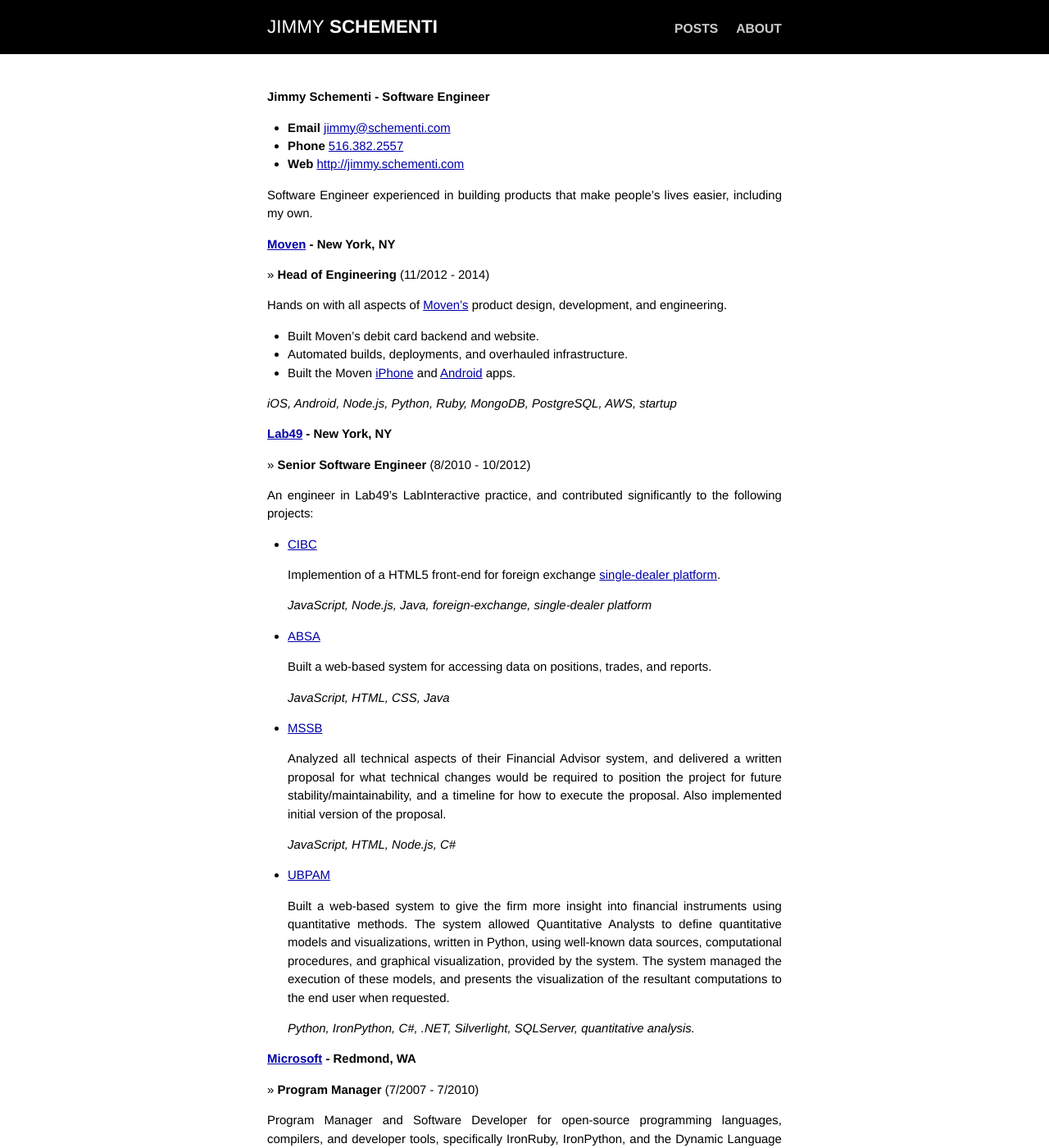
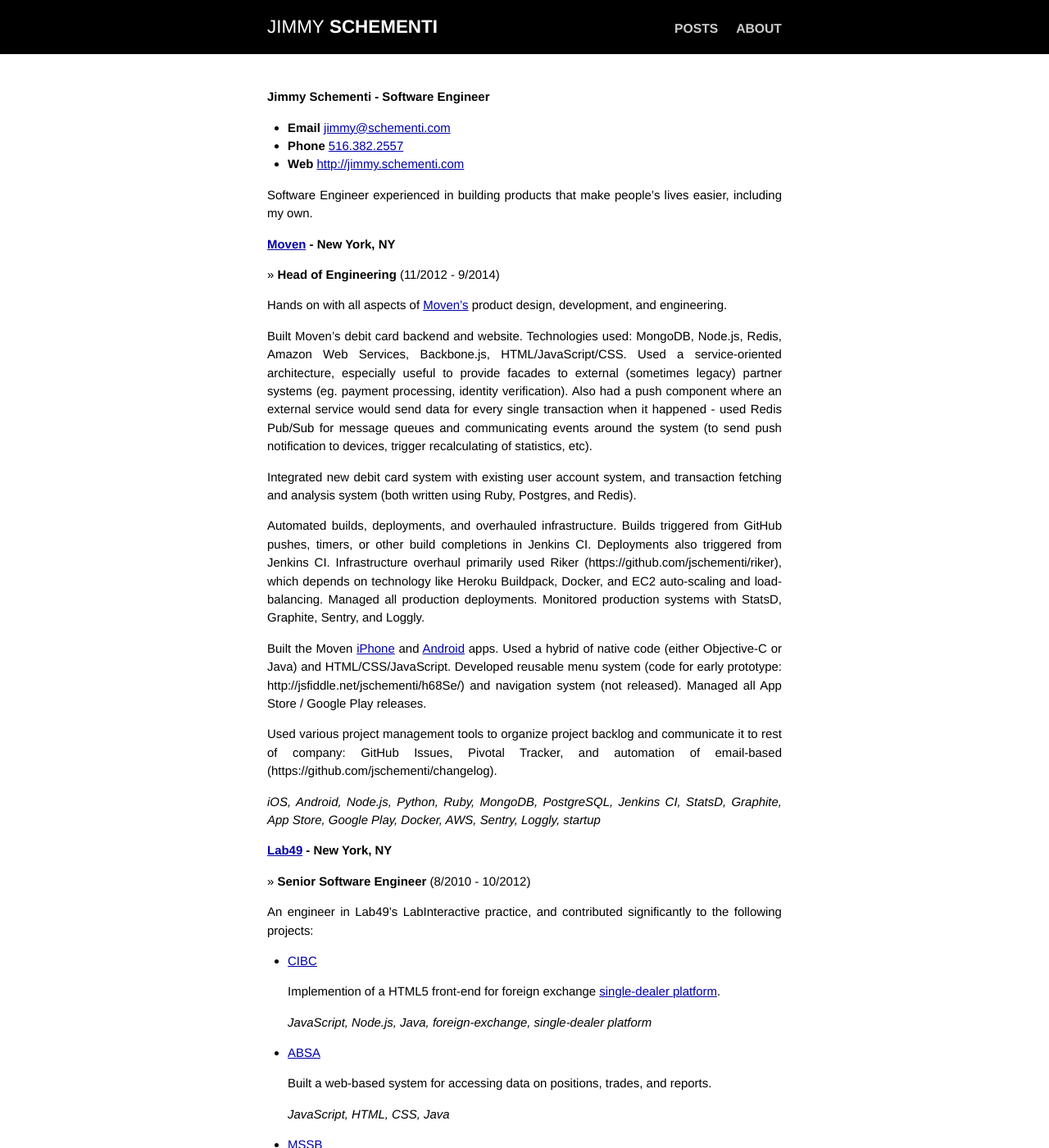
Before and after one commit to jschementi/jschementi.github.io, a Jekyll site: the page built from resume/index.md, in a window 1280 px wide and 1400 px high. Shown: the whole window at 82% size. Built offline with Jekyll 4.4.1, drawn with Linux system fonts in a browser that asks for light colours; Markdown is read by kramdown in place of the engine named in the settings.

Commit message:
Update resume

```diff
--- a/resume/index.md
+++ b/resume/index.md
@@ -13,17 +13,45 @@ easier, including my own.
 
 ### [Moven](http://moven.com) - New York, NY
 
-&raquo; **Head of Engineering** (11/2012 - 2014)
+&raquo; **Head of Engineering** (11/2012 - 9/2014)
 
 Hands on with all aspects of [Moven’s](https://moven.com) product design,
 development, and engineering.
 
-- Built Moven’s debit card backend and website.
-- Automated builds, deployments, and overhauled infrastructure.
-- Built the Moven [iPhone](https://itunes.apple.com/us/app/moven/id661035659)
-  and [Android](https://play.google.com/store/apps/details?id=com.movencorp.moven) apps.
+Built Moven’s debit card backend and website. Technologies used: MongoDB,
+Node.js, Redis, Amazon Web Services, Backbone.js, HTML/JavaScript/CSS. Used a
+service-oriented architecture, especially useful to provide facades to external
+(sometimes legacy) partner systems (eg. payment processing, identity
+verification). Also had a push component where an external service would send
+data for every single transaction when it happened - used Redis Pub/Sub for
+message queues and communicating events around the system (to send push
+notification to devices, trigger recalculating of statistics, etc).
 
-*iOS, Android, Node.js, Python, Ruby, MongoDB, PostgreSQL, AWS, startup*
+Integrated new debit card system with existing user account system, and
+transaction fetching and analysis system (both written using Ruby, Postgres,
+and Redis).
+
+Automated builds, deployments, and overhauled infrastructure. Builds triggered
+from GitHub pushes, timers, or other build completions in Jenkins CI.
+Deployments also triggered from Jenkins CI. Infrastructure overhaul primarily
+used Riker (https://github.com/jschementi/riker), which depends on technology
+like Heroku Buildpack, Docker, and EC2 auto-scaling and load-balancing.
+Managed all production deployments. Monitored production systems with StatsD,
+Graphite, Sentry, and Loggly.
+
+Built the Moven [iPhone](https://itunes.apple.com/us/app/moven/id661035659)
+and [Android](https://play.google.com/store/apps/details?id=com.movencorp.moven)
+apps. Used a hybrid of native code (either Objective-C or Java) and
+HTML/CSS/JavaScript. Developed reusable menu system (code for early prototype:
+http://jsfiddle.net/jschementi/h68Se/) and navigation system (not released).
+Managed all App Store / Google Play releases.
+
+Used various project management tools to organize project backlog and
+communicate it to rest of company: GitHub Issues, Pivotal Tracker, and
+automation of email-based (https://github.com/jschementi/changelog).
+
+*iOS, Android, Node.js, Python, Ruby, MongoDB, PostgreSQL, Jenkins CI, StatsD,
+Graphite, App Store, Google Play, Docker, AWS, Sentry, Loggly, startup*
 
 
 #### [Lab49](http://lab49.com) - New York, NY
```
